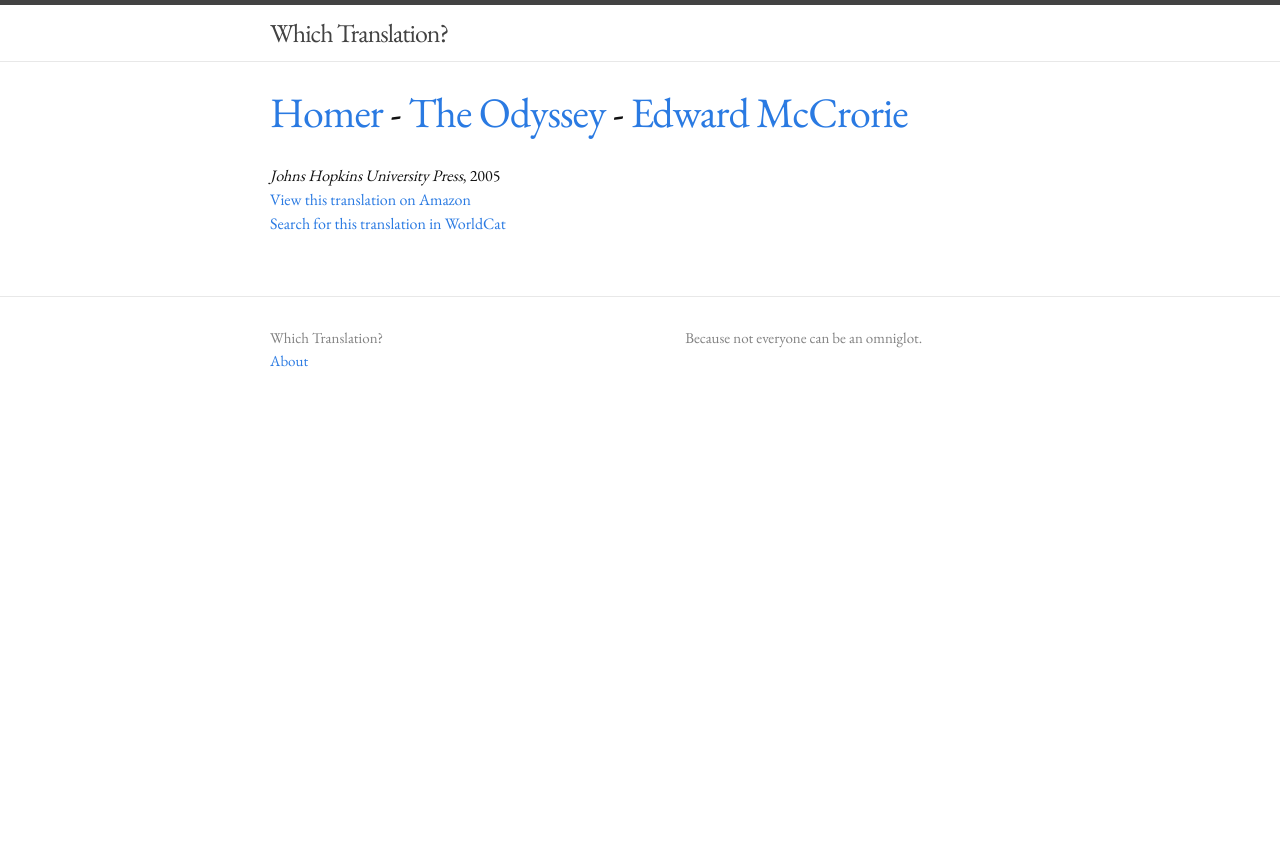
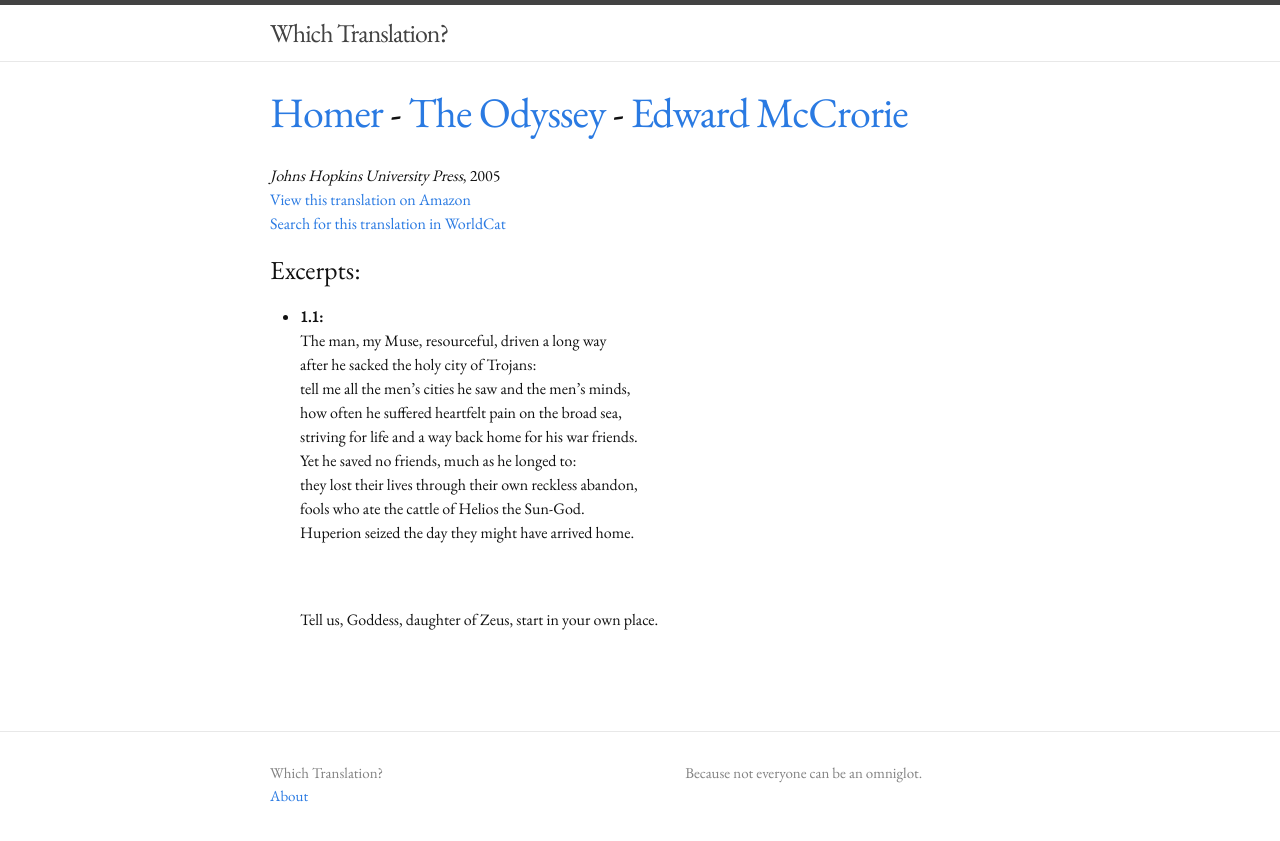
Before and after one commit to whichtranslation/whichtranslation, a Jekyll site: the page built from _authors/homer/the-odyssey/edward-mccrorie.md, in a window 1280 px wide. Shown: the top 841 px of the page. Built offline with Jekyll 4.4.1, drawn with Linux system fonts in a browser that asks for light colours; a script that is not in the unit is left out.

Commit message:
Add McCrorie Odyssey excerpt

```diff
--- a/_authors/homer/the-odyssey/edward-mccrorie.md
+++ b/_authors/homer/the-odyssey/edward-mccrorie.md
@@ -10,4 +10,18 @@
     year: 2005
     asin: "0801882672"
     isbn: "978-0801882678"
+excerpts:
+  - citation: "1.1"
+    excerpt: |+
+      The man, my Muse, resourceful, driven a long way
+      after he sacked the holy city of Trojans:
+      tell me all the men’s cities he saw and the men’s minds,
+      how often he suffered heartfelt pain on the broad sea,
+      striving for life and a way back home for his war friends.
+      Yet he saved no friends, much as he longed to:
+      they lost their lives through their own reckless abandon,
+      fools who ate the cattle of Helios the Sun-God.
+      Huperion seized the day they might have arrived home.
+
+      Tell us, Goddess, daughter of Zeus, start in your own place.
 ---
```
